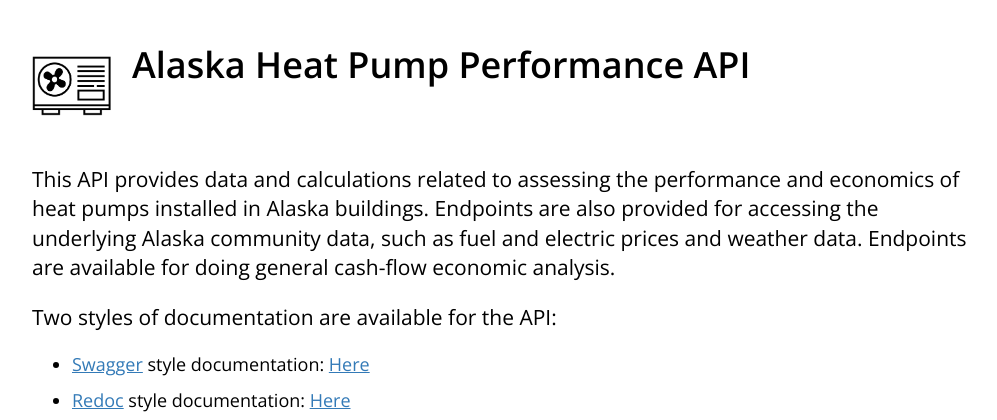
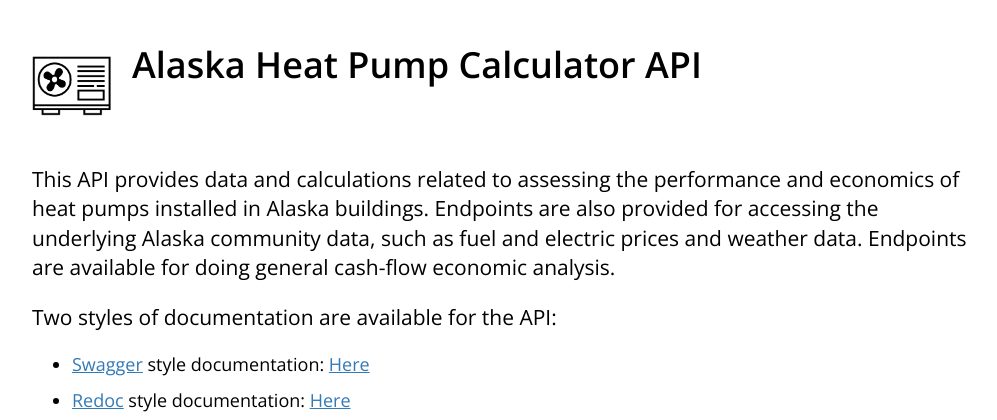
Before and after one commit to alanmitchell/heat-pump-calc-api, a FastAPI app: page / in a window 1280 px wide. Shown: the top 420 px of the page, without its empty margins (233-1230 px from the left). Run offline with FastAPI, Linux system fonts and the light colour scheme; parts of the project's set-up code (start-up, migrations or seed data) failed here and were passed over; some libraries are stand-ins or nearby versions.

Commit message:
Home page tweak.

```diff
--- a/templates/index.html
+++ b/templates/index.html
@@ -4,7 +4,7 @@
 
     <img src="/static/img/heat-pump.png" style="float: left; max-width: 80px; margin-right: 20px;" alt="">
 
-    <h1><span class="font-semi-bold">Alaska Heat Pump Performance API</span>
+    <h1><span class="font-semi-bold">Alaska Heat Pump Calculator API</span>
     </h1>
 
     <div style="clear:both;"></div>
```
